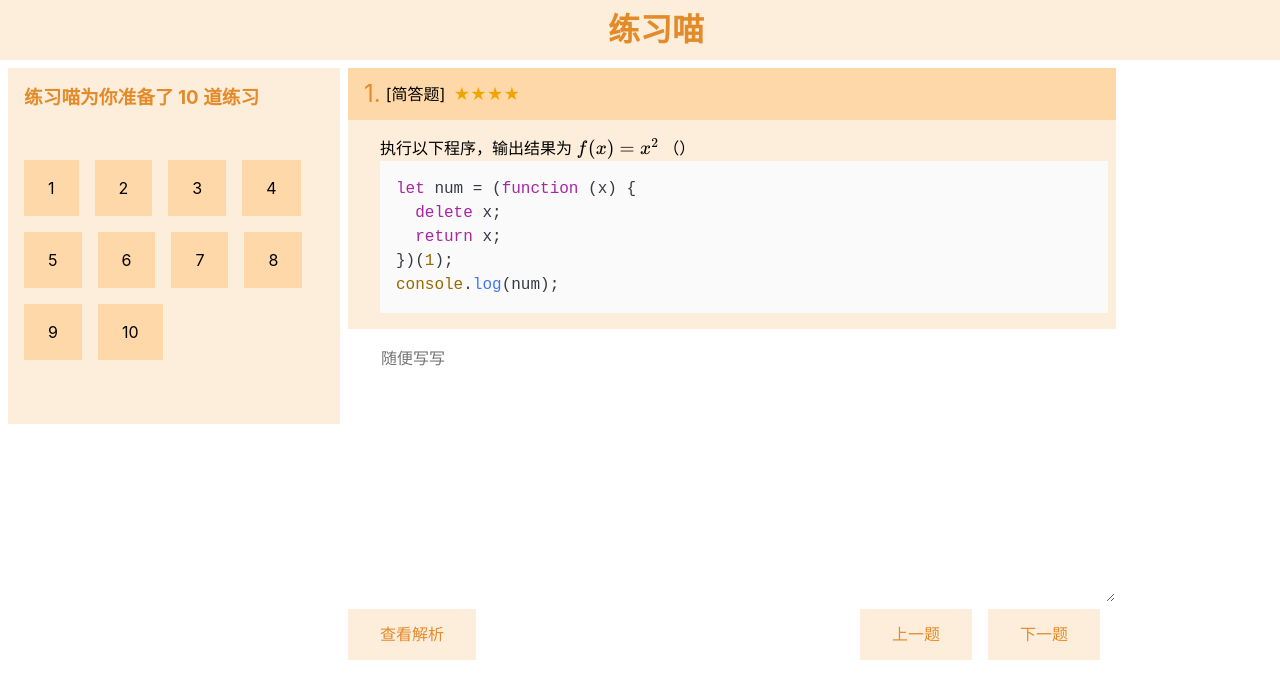
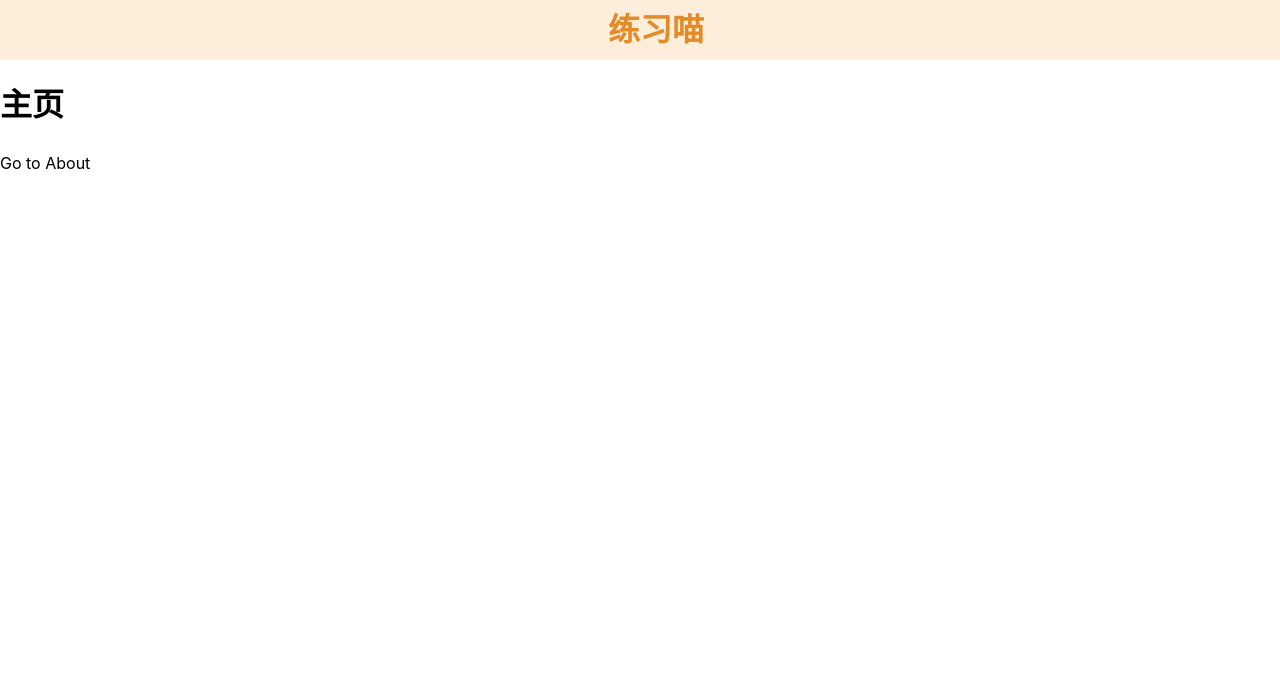
Before and after one commit to eq99/quizcat, a Vue app: page / in a window 1280 px wide. Shown: the top 698 px of the page. Built offline with nearby package versions, Linux system fonts and the light colour scheme.

Commit message:
feat: add ruoter

```diff
--- a/src/App.vue
+++ b/src/App.vue
@@ -1,12 +1,15 @@
 <script setup lang="ts">
-import Quiz from './components/Quiz.vue';
+
 </script>
 
 <template>
   <header>
-    <h1 class="logo">练习喵</h1>
+    <h1 class="logo">
+      <router-link to="/">练习喵</router-link>
+    </h1>
   </header>
-  <Quiz></Quiz>
+
+  <RouterView></RouterView>
 </template>
 
 <style scoped>
--- /dev/null
+++ b/src/components/Home.vue
@@ -0,0 +1,19 @@
+<script lang="ts">
+export default {
+    name: 'Home',
+    props: [],
+    data() {
+        return {
+        }
+    },
+}
+</script>
+
+<template>
+    <h1>主页</h1>
+    <router-link to="/quiz/2">Go to About</router-link>
+</template>
+
+<style scoped>
+
+</style>
--- a/src/components/Quiz.vue
+++ b/src/components/Quiz.vue
@@ -129,14 +129,14 @@ export default {
 .q-box {
 	display: flex;
 	align-items: flex-start;
-	padding-top: 8px;
+	padding: 8px 0 16px;
 }
 
 .q-side {
 	flex-shrink: 0;
 	width: 300px;
 	background-color: var(--bg-primary);
-	margin: 0 8px;
+	margin: 0 8px 0 16px;
 	padding: 1rem 1rem 3rem 1rem;
 }
 
@@ -191,7 +191,7 @@ export default {
 }
 
 .q-body {
-	background-color: var(--bg-primary);
+	background-color: #fafafa;
 	padding: 1rem .5rem 1rem 2rem;
 }
 
--- a/src/router/index.ts
+++ b/src/router/index.ts
@@ -1,10 +1,12 @@
 import { createRouter, createWebHistory } from 'vue-router'
-
+import Home from '@/components/Home.vue'
+import Quiz from '@/components/Quiz.vue';
 
 const router = createRouter({
   history: createWebHistory(import.meta.env.BASE_URL),
   routes: [
-
+    { path: '/', component: Home },
+    { path: '/quiz/:qid', component: Quiz },
   ]
 })
 
```
